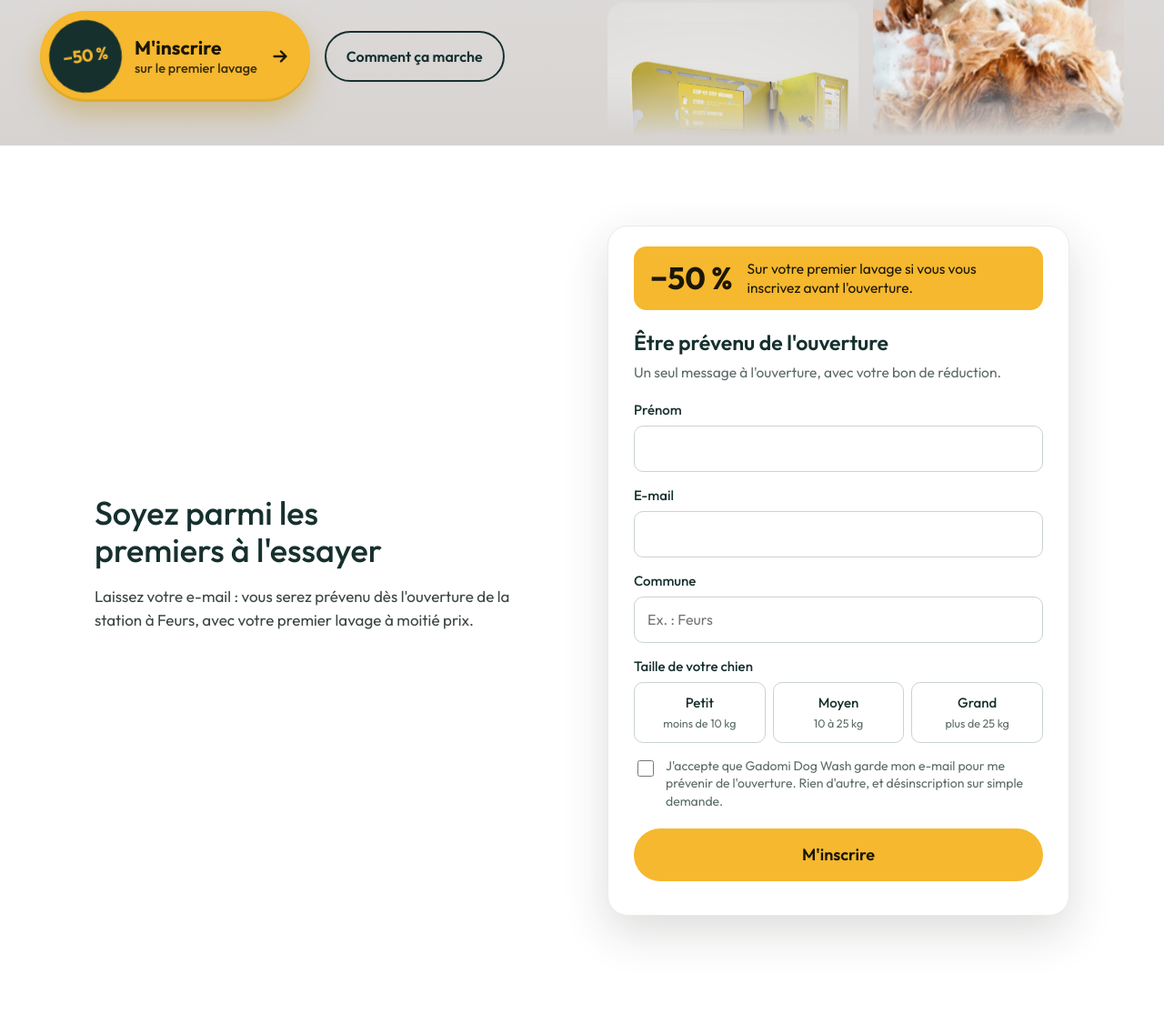
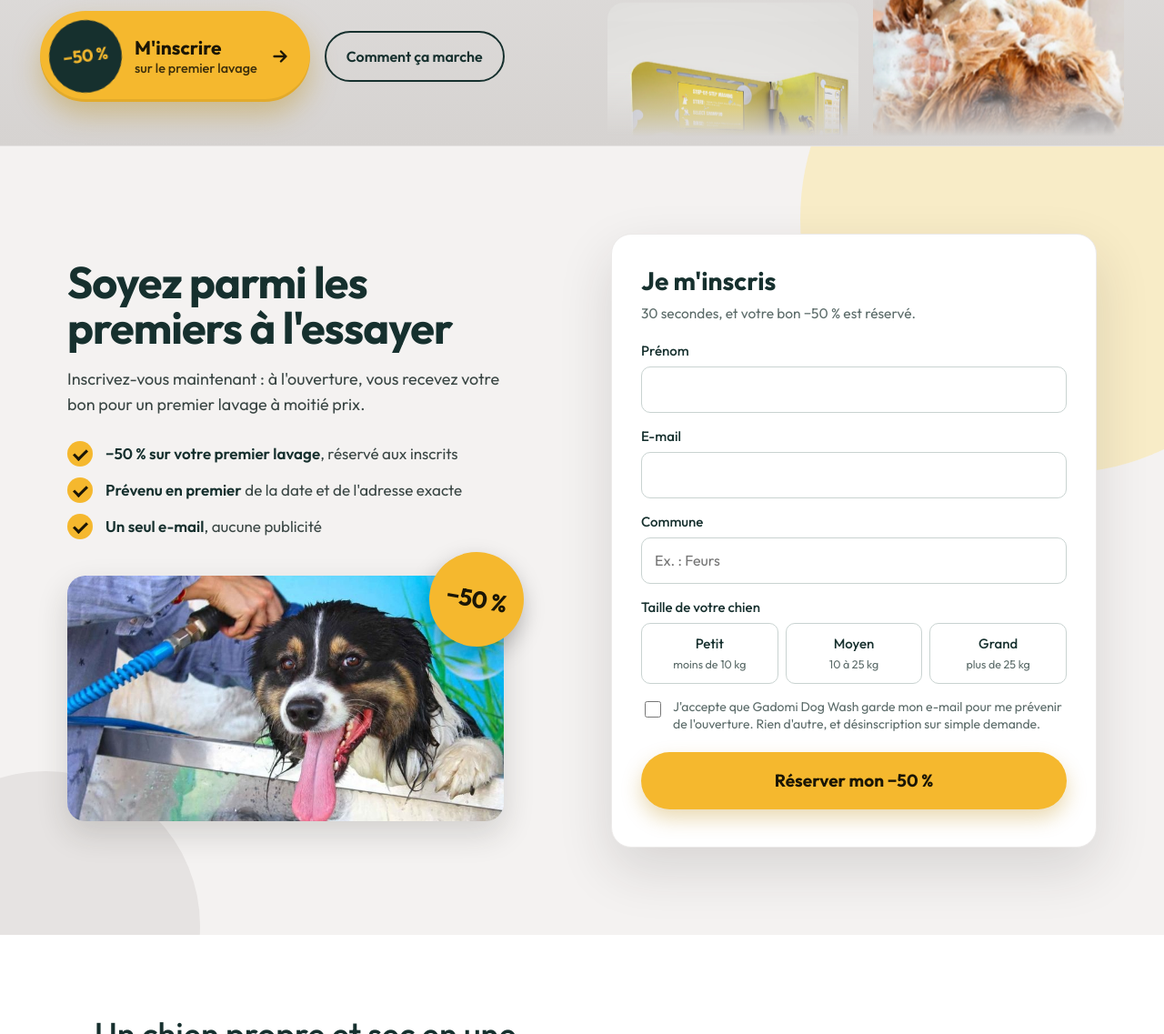
Before and after one commit to gadomi42/gadomidogwash, a plain HTML site: page index.html in a window 1280 px wide. Shown: the part 660-1797 px from the top of the page at 91% size. Drawn offline with Linux system fonts and the light colour scheme.

Commit message:
Section d'inscription : fond clair, avantages, photo avec pastille −50 % et bouton Réserver mon −50 %
Co-Authored-By: Claude Opus 5.5 <noreply@anthropic.com>
Claude-Session: https://claude.ai/code/session_01LdKs9vLDk7gEKpWjgFY9q7

```diff
--- a/index.html
+++ b/index.html
@@ -183,6 +183,27 @@ footer a:hover{color:var(--foam)}
 .cta-badge{animation:nudge 4.5s ease-in-out 1.2s infinite}
 @media (prefers-reduced-motion:reduce){.cta-badge{animation:none}}
 @media (max-width:420px){.cta{font-size:19px;gap:12px}.cta-badge{width:62px;height:62px;font-size:19px}}
+
+/* Signup v2: anchored dark band */
+.signup{background:#F4F2F1;color:var(--txt);position:relative;overflow:hidden;border-top:1px solid #E6E3E2}
+.signup::before{content:"";position:absolute;right:-160px;top:-200px;width:560px;height:560px;border-radius:50%;background:#FBE7A6;opacity:.55}
+.signup::after{content:"";position:absolute;left:-120px;bottom:-160px;width:340px;height:340px;border-radius:50%;background:#E6E3E2}
+.signup-in{position:relative;z-index:1;max-width:1180px;padding:96px 24px;align-items:center;gap:64px}
+.signup .section-title{color:var(--ink);font-weight:700;font-size:clamp(32px,3.8vw,50px);line-height:1.02;letter-spacing:-.02em;max-width:15ch;text-wrap:balance}
+.signup-lead{margin:18px 0 0;font-size:18px;max-width:40ch;color:var(--txt)}
+.perks{list-style:none;margin:28px 0 0;padding:0;display:grid;gap:14px}
+.perks li{display:flex;gap:14px;align-items:flex-start;font-size:17px;line-height:1.4}
+.perks b{color:var(--ink);font-weight:600}
+.tick{flex:none;width:28px;height:28px;border-radius:50%;background:var(--yel);position:relative;margin-top:-2px}
+.tick::after{content:"";position:absolute;left:10px;top:6px;width:6px;height:12px;border:solid var(--yel-ink);border-width:0 3px 3px 0;transform:rotate(45deg)}
+.pitch-photo{position:relative;margin:40px 0 0;max-width:480px}
+.pitch-photo img{width:100%;height:auto;aspect-ratio:16/9;box-shadow:0 14px 34px rgba(40,36,34,.16);object-fit:cover;object-position:50% 30%;border-radius:20px;display:block}
+.sticker{position:absolute;right:-22px;top:-26px;width:104px;height:104px;border-radius:50%;background:var(--yel);color:var(--yel-ink);
+  display:grid;place-items:center;font-weight:800;font-size:26px;letter-spacing:-.02em;transform:rotate(10deg);box-shadow:0 10px 24px rgba(0,0,0,.25)}
+.signup .card{border:1px solid #ECEAE9;box-shadow:0 24px 60px rgba(40,36,34,.14);padding:34px 32px 28px}
+.signup .card h2{font-size:28px;font-weight:700}
+.signup .btn{font-size:19px;font-weight:700;padding:17px 22px;box-shadow:0 10px 22px rgba(184,134,0,.3)}
+@media (max-width:900px){.signup-in{padding:64px 18px;gap:36px}.pitch-photo{max-width:none}.sticker{right:-6px;width:88px;height:88px;font-size:22px}}
 </style>
 </head>
 <body>
@@ -239,18 +260,23 @@ footer a:hover{color:var(--foam)}
 
 <section class="signup" aria-labelledby="t-signup">
   <div class="signup-in">
-    <div>
-      <h2 class="section-title" id="t-signup">Soyez parmi les premiers à l'essayer</h2>
-      <p>Laissez votre e-mail : vous serez prévenu dès l'ouverture de la station à Feurs, avec votre premier lavage à moitié prix.</p>
+    <div class="signup-pitch">
+      <h2 class="section-title" id="t-signup">Soyez parmi les premiers à&nbsp;l'essayer</h2>
+      <p class="signup-lead">Inscrivez-vous maintenant : à l'ouverture, vous recevez votre bon pour un premier lavage à moitié prix.</p>
+      <ul class="perks">
+        <li><span class="tick" aria-hidden="true"></span><span><b>−50 % sur votre premier lavage</b>, réservé aux inscrits</span></li>
+        <li><span class="tick" aria-hidden="true"></span><span><b>Prévenu en premier</b> de la date et de l'adresse exacte</span></li>
+        <li><span class="tick" aria-hidden="true"></span><span><b>Un seul e-mail</b>, aucune publicité</span></li>
+      </ul>
+      <figure class="pitch-photo">
+        <img src="assets/chien-lavage.jpg" alt="Un chien mouillé, la langue pendante, pendant son lavage dans un bac en inox" width="768" height="432" loading="lazy">
+        <span class="sticker" aria-hidden="true">−50&nbsp;%</span>
+      </figure>
     </div>
     <div class="card" id="inscription">
       <form id="form" novalidate>
-        <div class="offer">
-          <div class="pct">−50&nbsp;%</div>
-          <p>Sur votre premier lavage si vous vous inscrivez avant l'ouverture.</p>
-        </div>
-        <h2>Être prévenu de l'ouverture</h2>
-        <p class="sub">Un seul message à l'ouverture, avec votre bon de réduction.</p>
+        <h2>Je m'inscris</h2>
+        <p class="sub">30 secondes, et votre bon −50 % est réservé.</p>
 
         <input type="checkbox" name="botcheck" class="hp" tabindex="-1" autocomplete="off" aria-hidden="true">
 
@@ -276,7 +302,7 @@ footer a:hover{color:var(--foam)}
         </fieldset>
         <label class="consent"><input type="checkbox" id="ok" required>J'accepte que Gadomi Dog Wash garde mon e-mail pour me prévenir de l'ouverture. Rien d'autre, et désinscription sur simple demande.</label>
 
-        <button class="btn" id="btn" type="submit">M'inscrire</button>
+        <button class="btn" id="btn" type="submit">Réserver mon −50 %</button>
         <p class="msg" id="msg" role="status" aria-live="polite"></p>
       </form>
       <div class="done" id="done" tabindex="-1">
```
Also changed, not shown: assets/chien-lavage.jpg (added).
